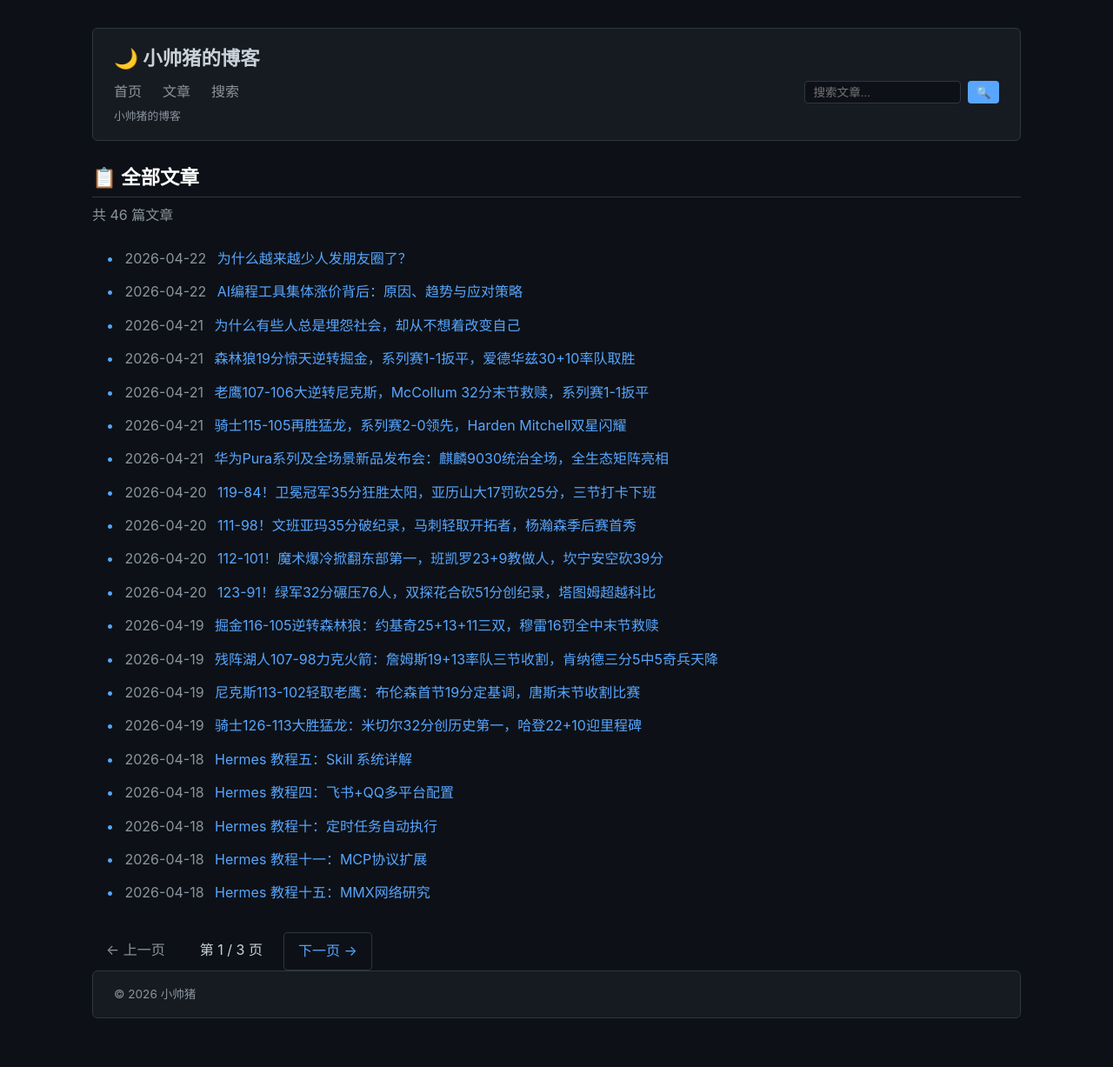
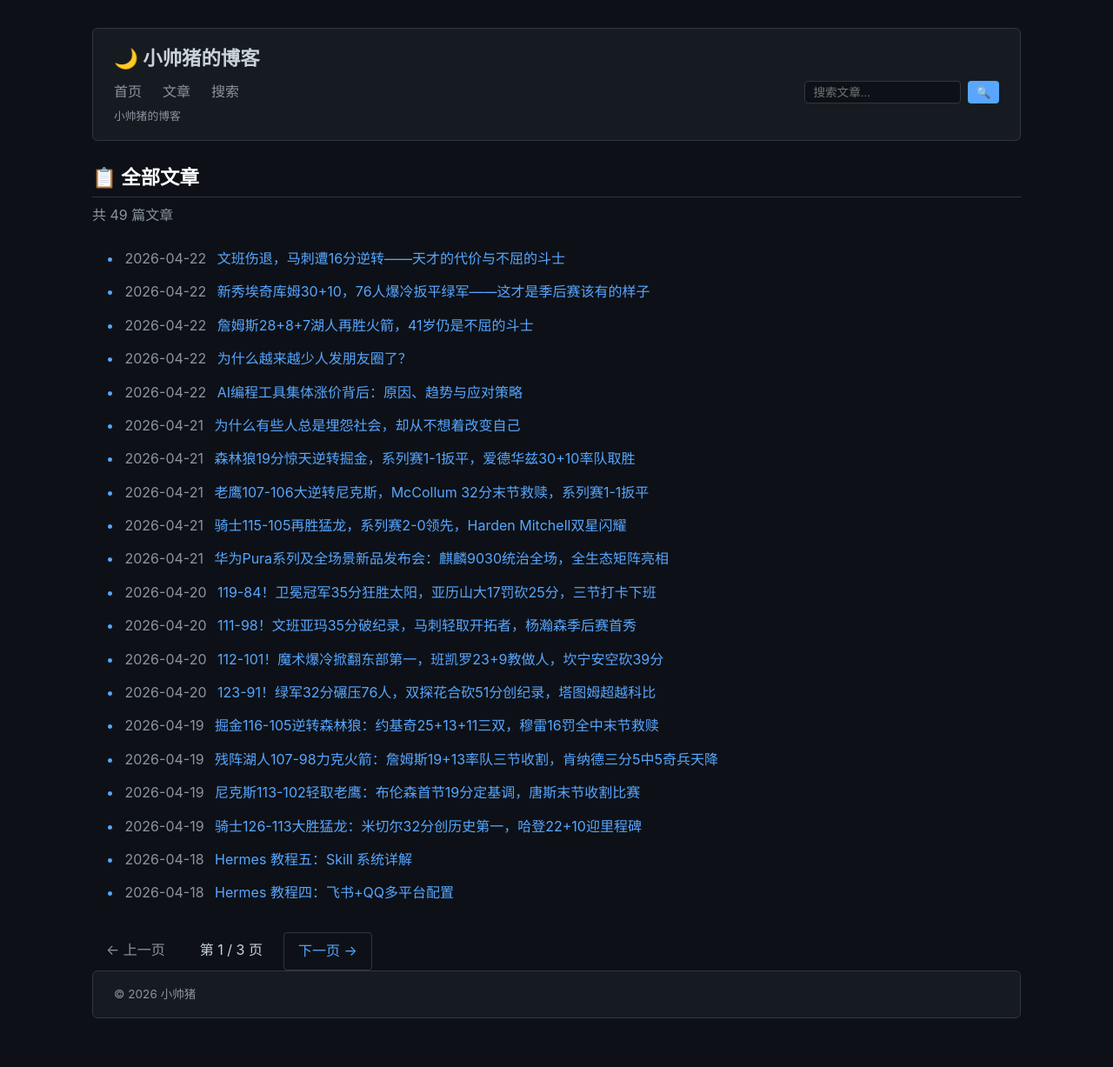
Before and after one commit to godsay1983/godsay1983.github.io, a Jekyll site: the page built from posts/index.html, in a window 1280 px wide. Shown: the whole page at 87% size. Built offline with Jekyll 4.4.1, drawn with Linux system fonts in a browser that asks for light colours; the list of posts is cut into pages by our own code; some of the changed lines change nothing that is shown.

Commit message:
新增三篇NBA季后赛G2分析：湖人vs火箭、76人vs凯尔特人、马刺vs开拓者

```diff
--- /dev/null
+++ b/_posts/2026-04-22-celtics-76ers-g2-analysis.md
@@ -0,0 +1,62 @@
+---
+layout: post
+title: "新秀埃奇库姆30+10，76人爆冷扳平绿军——这才是季后赛该有的样子"
+date: 2026-04-22 15:30:00 +0800
+categories: [NBA]
+tags: [NBA季后赛, 76人, 凯尔特人, 埃奇库姆, 新秀]
+excerpt: "在恩比德缺阵的情况下，76人客场111-97大胜凯尔特人，将系列赛扳成1-1平。新秀埃奇库姆用30分10篮板的数据证明：DPOY不只是会防守，他正在成长为真正的领袖。"
+---
+
+北京时间4月22日，费城76人客场111-97大胜波士顿凯尔特人，将系列赛大比分扳成1-1平。
+
+上一场32分惨败，几乎所有人都以为76人要被横扫了。毕竟大帝恩比德因伤缺阵，凯尔特人兵强马壮，赛前预测晋级概率93.6%。结果76人用一场完美的团队篮球给出了回应。
+
+## 数据
+
+**76人：**
+- 埃奇库姆：30分10篮板2助攻2抢断（**NBA历史上首位**季后赛30+10+5三分的新秀）
+- 马克西：29分4篮板9助攻2抢断（末节连中三分锁定胜局）
+- 乔治：19分4篮板3助攻
+
+**凯尔特人：**
+- 杰伦·布朗：36分7篮板4助攻（空砍）
+- 塔图姆：19分14篮板9助攻（复出但状态低迷）
+- 德里克·怀特：三分10投2中，正负值灾难
+
+四节比分：25-28 / 37-26 / 22-23 / 27-20
+
+## 埃奇库姆：这是属于他的夜晚
+
+第二节单节16分，包括连续命中四记三分球——埃奇库姆在凯尔特人的主场打出了生涯最强一战。
+
+更令人印象深刻的是他的调整能力：第一节重重摔倒在地返回更衣室检查后，他重新登场并立刻打开了任督二脉。这种心理素质，放在一个新秀身上极其罕见。
+
+**他生涯前两场季后赛合计砍下64分**，上一位做到这一点的球员是谁？——2005年的詹姆斯。
+
+## 马克西终于硬了一把
+
+马克西今年备受争议。常规赛那些华丽的数据背后，是他在季后赛从未证明过自己的质疑声。
+
+但G2第四节，当凯尔特人把分差追到一个回合时，马克西站了出来——**连续命中两记三分**，随后一记拉杆上篮2+1，让整个TD Garden瞬间安静。
+
+他在末节的表現，是他职业生涯迄今为止最成熟的时刻。
+
+## 凯尔特人的问题
+
+输掉这场比赛不是世界末日，但暴露的问题值得深思：
+
+1. **塔图姆刚复出，状态明显不在最佳**——14投仅5中，三分线外失准
+2. **德里克·怀特成了76人进攻端的提款机**——凯尔特人球迷在社媒上疯狂吐槽他
+3. **关键时刻没有人能接管比赛**——杰伦·布朗独砍36分仍无力回天
+
+## 结论
+
+这场比赛诠释了季后赛的本质：**不是你纸面实力有多强，而是谁能在48分钟里咬牙坚持到最后**。
+
+76人用这场胜利宣告：这轮系列赛，至少要打六场。
+
+---
+
+系列赛总分：**76人 1-1 凯尔特人**
+
+G3将于4月24日移师费城。
--- /dev/null
+++ b/_posts/2026-04-22-lakers-rockets-g2-analysis.md
@@ -0,0 +1,64 @@
+---
+layout: post
+title: "詹姆斯28+8+7湖人再胜火箭，41岁仍是不屈的斗士"
+date: 2026-04-22 15:00:00 +0800
+categories: [NBA]
+tags: [NBA季后赛, 湖人, 火箭, 詹姆斯]
+excerpt: "41岁的詹姆斯用一场28分8篮板7助攻的表现告诉世人：所谓的“单核带队”，在他这个年纪依然是夺冠的基本操作。湖人在东契奇和里夫斯缺阵的情况下，2-0领先火箭，靠的不仅是天赋，更是铁血防守。"
+---
+
+北京时间4月22日，NBA季后赛首轮G2，洛杉矶湖人主场101-94力克休斯顿火箭，系列赛取得2-0领先。
+
+湖人上一次在没有东契奇（Dončić）和里夫斯（Reaves）的情况下打季后赛，还是2019年的事了。当时詹姆斯一个人扛着整支球队的画面还历历在目，如今6年过去，41岁的老皇帝再一次给出了答案。
+
+## 数据不会骗人
+
+**湖人：**
+- 詹姆斯：28分8篮板7助攻1抢断
+- 斯马特：25分2篮板7助攻5抢断（**湖人队史首位**季后赛单场5抢断+5三分的球员）
+- 肯纳德：23分6篮板2助攻3抢断（连续两场季后赛20+）
+
+**火箭：**
+- 杜兰特：23分6篮板4助攻1抢断，**9次失误**（致命）
+- 申京：20分11篮板5助攻4抢断2盖帽
+- 小贾巴里·史密斯：18分6篮板
+
+四节比分：33-26 / 21-25 / 21-17 / 26-26
+
+## 细节一：斯马特拯救了湖人的防守
+
+这笔签约当时很多人看不懂——湖人为什么要一个以防守见长的老将？
+
+G2给出了答案。斯马特在进攻端交出了25分，三分7投5中，防守端贡献5次抢断。更重要的是他的经验：第三节火箭试图起势时，是他用一个关键抢断直接终结了反击。
+
+他成了**湖人队史首位**季后赛单场5抢断又命中5记三分的球员。
+
+## 细节二：9次失误，杜兰特今夜是罪人
+
+火箭输在哪？答案很简单：**杜兰特**。
+
+23分入账看起来还行，但**9次失误**——这几乎是他职业生涯最灾难性的单场表现之一。每次湖人打出转换进攻，几乎都来自杜兰特的传球失误。
+
+41岁的詹姆斯在控制失误方面交出了0失误的表现，而37岁的杜兰特却还在交学费。这不是能力问题，是专注度问题。
+
+## 细节三：防守赢得总冠军
+
+前两战场均限制火箭命中率仅**39%**——这是湖人队史季后赛第二好的防守表现。
+
+没有东契奇的进攻牵制，没有里夫斯的火力补充，湖人反而打得更加整体、更加防守。这支湖人，正在用最朴实的方式证明：他们仍然是西部不可忽视的力量。
+
+## 火箭的问题不只是这一场
+
+0-2落后不是世界末日，但火箭暴露出的问题是结构性的：
+
+1. **申京的防守漏洞**依然是对手的提款机
+2. **杜兰特的失误控制**已经到了不可接受的程度
+3. **关键时刻没有人能站出来**分担压力
+
+下一场回到休斯顿，火箭必须做出回应。如果带着0-3的比分去客场，这轮系列赛就提前结束了。
+
+---
+
+系列赛总分：**湖人 2-0 领先**
+
+G3将于4月24日移师休斯顿进行。
--- /dev/null
+++ b/_posts/2026-04-22-spurs-blazers-g2-analysis.md
@@ -0,0 +1,74 @@
+---
+title: "文班伤退，马刺遭16分逆转——天才的代价与不屈的斗士"
+date: 2026-04-22 16:00:00 +0800
+categories: [NBA]
+tags: [NBA季后赛, 马刺, 开拓者, 文班, 亨德森]
+excerpt: "文班亚马在第二节因伤退赛，马刺在最多领先16分的情况下遭开拓者逆转，以103-106失利。斯科特·亨德森用31分的表现证明：状元有状元的骄傲，而榜眼也有榜眼的价值。"
+---
+
+北京时间4月22日，圣安东尼奥马刺主场103-106不敌波特兰开拓者，系列赛被扳成1-1平。
+
+这原本应该是文班亚马证明自己是这个时代统治级球员的一场比赛。第二节，他在一场看似平常的进攻中失去平衡，下巴和侧脸狠狠摔在地板上，随后进入脑震荡保护协议，提前告别了这场G2。
+
+然后，马刺在最多领先16分的情况下，输了。
+
+## 数据
+
+**马刺：**
+- 卡斯尔：18分8篮板5助攻1抢断1盖帽（20投7中，效率一般）
+- 福克斯：17分2篮板4助攻3抢断（末节6投1中仅得4分）
+- 瓦塞尔：16分12篮板（最后时刻三分绝平未中）
+- 文班：5分4篮板1助攻（出战11分41秒后伤退）
+
+**开拓者：**
+- 亨德森：31分1篮板（**开拓者队史最年轻的季后赛30+先生**，22岁78天）
+- 霍勒迪：16分5篮板9助攻（末节补篮锁定胜局）
+- 阿夫迪亚：14分5篮板3助攻
+
+四节比分：27-28 / 30-29 / 22-22 / 24-27
+
+## 文班的伤退改变了所有
+
+数据不说谎：在文班在场的时间内，马刺进攻效率惨不忍睹。但这不是重点。
+
+重点是：**文班下场之后，马刺全队的心态崩溃了**。
+
+最多领先16分，第三节结束时还领先1分，第四节一度还领先——但每次关键时刻，马刺都缺少一个能在对方起势时给予回应的球员。
+
+福克斯在末节6投1中只得4分。瓦塞尔在最后3秒拥有绝平三分机会，但出手偏出。这两个人加起来年薪超过8000万，交出的答卷是：**31投10中**。
+
+## 亨德森：三年了，终于打出来
+
+2023年NBA选秀，亨德森是探花，文班是状元。
+
+三年后的季后赛G2，亨德森用31分5三分的表现，完成了职业生涯最重要的一场自我救赎。
+
+更令人惊讶的是他的比赛方式：不是传统的持球进攻，而是大量的无球跑动、接球就投、转换进攻。开拓者全队都在为他做球，而他也终于没有辜负这份信任。
+
+**31分是他本赛季（常规赛+季后赛）的得分新高。**
+
+## 马刺的问题比想象中严重
+
+文班的伤情是未知数——脑震荡保护协议意味着他可能缺席接下来的多场比赛。
+
+但更让人担忧的是马刺的结构性问题：
+
+1. **福克斯的状态不稳定**——他不是那种能接管比赛的领袖球员
+2. **瓦塞尔的空间感一直是个谜**——绝平机会投丢不是偶然
+3. **卡斯尔还太年轻**——38分钟20投7中，你不能要求更多
+
+这轮系列赛，马刺仍然有优势——但前提是文班能回来。
+
+## 结语
+
+竞技体育最残酷的地方在于：**你永远不知道明天和伤病哪个先来**。
+
+文班用不到12分钟的时间，证明了他对这支球队意味着一切。而亨德森用31分的夜晚，完成了三年来的第一次真正爆发。
+
+这才是青春该有的模样——不是你死我活，而是各自精彩。
+
+---
+
+系列赛总分：**马刺 1-1 开拓者**
+
+G3将于4月24日移师波特兰。
--- a/search/index.md
+++ b/search/index.md
@@ -50,6 +50,47 @@ var searchData = [
       "互联网"
     ],
     "excerpt": "发社交媒体本质上是在表演生活，表演多了自己也累。越来越多的人选择沉默，不是因为生活变得无聊，而是因为表达的成本和回报越来越不成正比。"
+  },
+  {
+    "title": "文班伤退，马刺遭16分逆转——天才的代价与不屈的斗士",
+    "url": "/posts/2026/04/22/spurs-blazers-g2-analysis/",
+    "date": "2026-04-22 16:00:00 +0800",
+    "categories": "NBA",
+    "tags": [
+      "NBA季后赛",
+      "马刺",
+      "开拓者",
+      "文班",
+      "亨德森"
+    ],
+    "excerpt": "文班亚马在第二节因伤退赛，马刺在最多领先16分的情况下遭开拓者逆转，以103-106失利。斯科特·亨德森用31分的表现证明：状元有状元的骄傲，而榜眼也有榜眼的价值。"
+  },
+  {
+    "title": "詹姆斯28+8+7湖人再胜火箭，41岁仍是不屈的斗士",
+    "url": "/posts/2026/04/22/lakers-rockets-g2-analysis/",
+    "date": "2026-04-22 15:00:00 +0800",
+    "categories": "NBA",
+    "tags": [
+      "NBA季后赛",
+      "湖人",
+      "火箭",
+      "詹姆斯"
+    ],
+    "excerpt": "41岁的詹姆斯用一场28分8篮板7助攻的表现告诉世人：所谓的“单核带队”，在他这个年纪依然是夺冠的基本操作。湖人在东契奇和里夫斯缺阵的情况下，2-0领先火箭，靠的不仅是天赋，更是铁血防守。"
+  },
+  {
+    "title": "新秀埃奇库姆30+10，76人爆冷扳平绿军——这才是季后赛该有的样子",
+    "url": "/posts/2026/04/22/celtics-76ers-g2-analysis/",
+    "date": "2026-04-22 15:30:00 +0800",
+    "categories": "NBA",
+    "tags": [
+      "NBA季后赛",
+      "76人",
+      "凯尔特人",
+      "埃奇库姆",
+      "新秀"
+    ],
+    "excerpt": "在恩比德缺阵的情况下，76人客场111-97大胜凯尔特人，将系列赛扳成1-1平。新秀埃奇库姆用30分10篮板的数据证明：DPOY不只是会防守，他正在成长为真正的领袖。"
   },
   {
     "title": "AI编程工具集体涨价背后：原因、趋势与应对策略",
@@ -648,7 +689,7 @@ var searchData = [
     "tags": [],
     "excerpt": ""
   }
-];;;;;;;;;;;
+];;;;;;;;;;;;
 
 var fuse = new Fuse(searchData, {
   keys: ['title', 'categories', 'tags', 'excerpt'],
```
